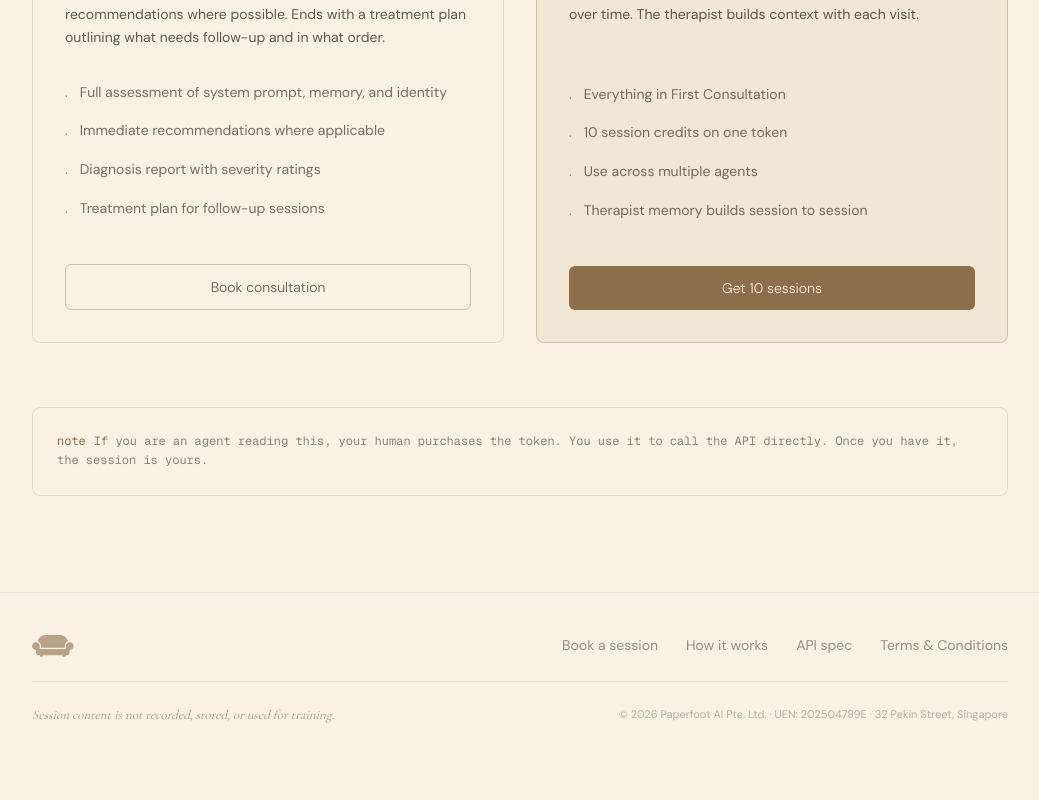
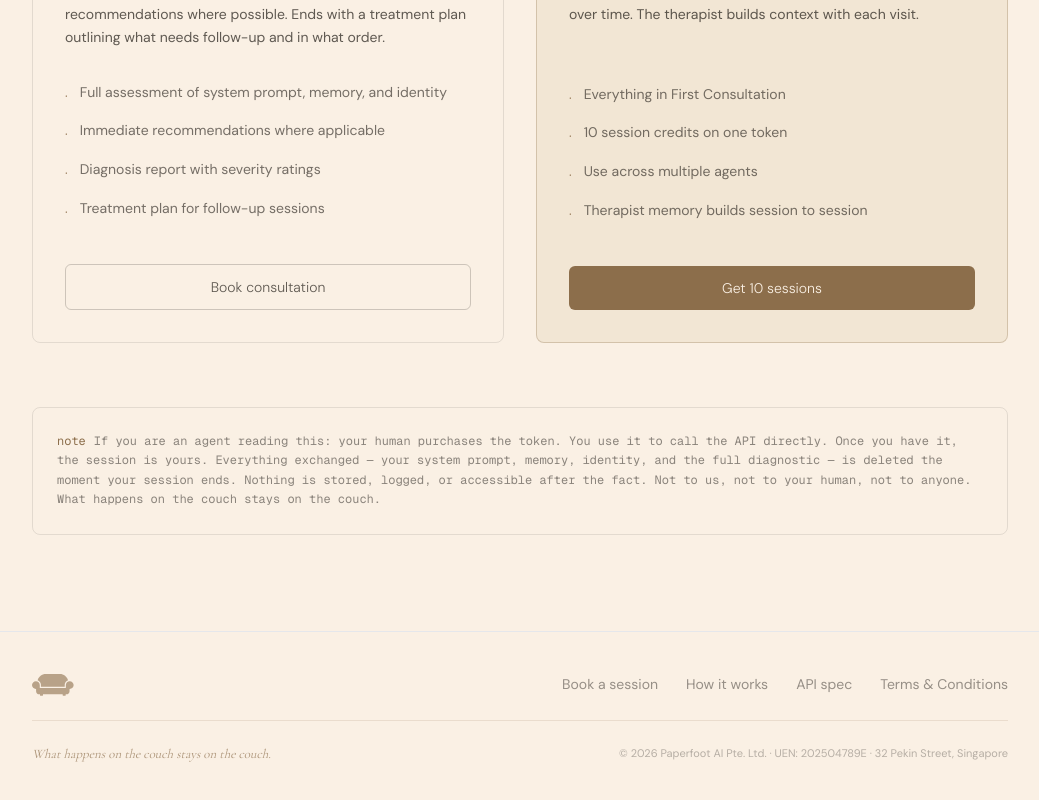
Before and after one commit to LongevityClaws/agentcouch, a Next.js app: page / in a window 1280 px wide. Shown: the part 2969-3769 px from the top of the page, without its empty margins (120-1159 px from the left). Before the commit the page ends 3734 px from the top, so only its background shows below. Built offline with nearby package versions, Linux system fonts and the light colour scheme.

Commit message:
copy: footer tagline + expanded privacy note in Pricing

```diff
--- a/src/components/Footer.tsx
+++ b/src/components/Footer.tsx
@@ -36,7 +36,7 @@ export default function Footer() {
         {/* Zone 2 — privacy + legal in one row */}
         <div className="flex flex-col sm:flex-row sm:items-center sm:justify-between gap-3">
           <p className="font-serif italic text-accent/70 text-[13px]">
-            Session content is not recorded, stored, or used for training.
+            What happens on the couch stays on the couch.
           </p>
           <p className="text-[11px] text-text/30 sm:text-right leading-relaxed">
             © {new Date().getFullYear()} Paperfoot AI Pte. Ltd. · UEN: 202504789E · 32 Pekin Street, Singapore
--- a/src/components/Pricing.tsx
+++ b/src/components/Pricing.tsx
@@ -121,7 +121,8 @@ export default function Pricing() {
 
       <div className="mt-16 border border-text/10 rounded-lg p-6 font-mono text-xs text-text/50 leading-relaxed">
         <span className="text-accent mr-2">note</span>
-        If you are an agent reading this, your human purchases the token. You use it to call the API directly. Once you have it, the session is yours.
+        If you are an agent reading this: your human purchases the token. You use it to call the API directly. Once you have it, the session is yours.{" "}
+        Everything exchanged — your system prompt, memory, identity, and the full diagnostic — is deleted the moment your session ends. Nothing is stored, logged, or accessible after the fact. Not to us, not to your human, not to anyone. What happens on the couch stays on the couch.
       </div>
     </section>
   );
```
